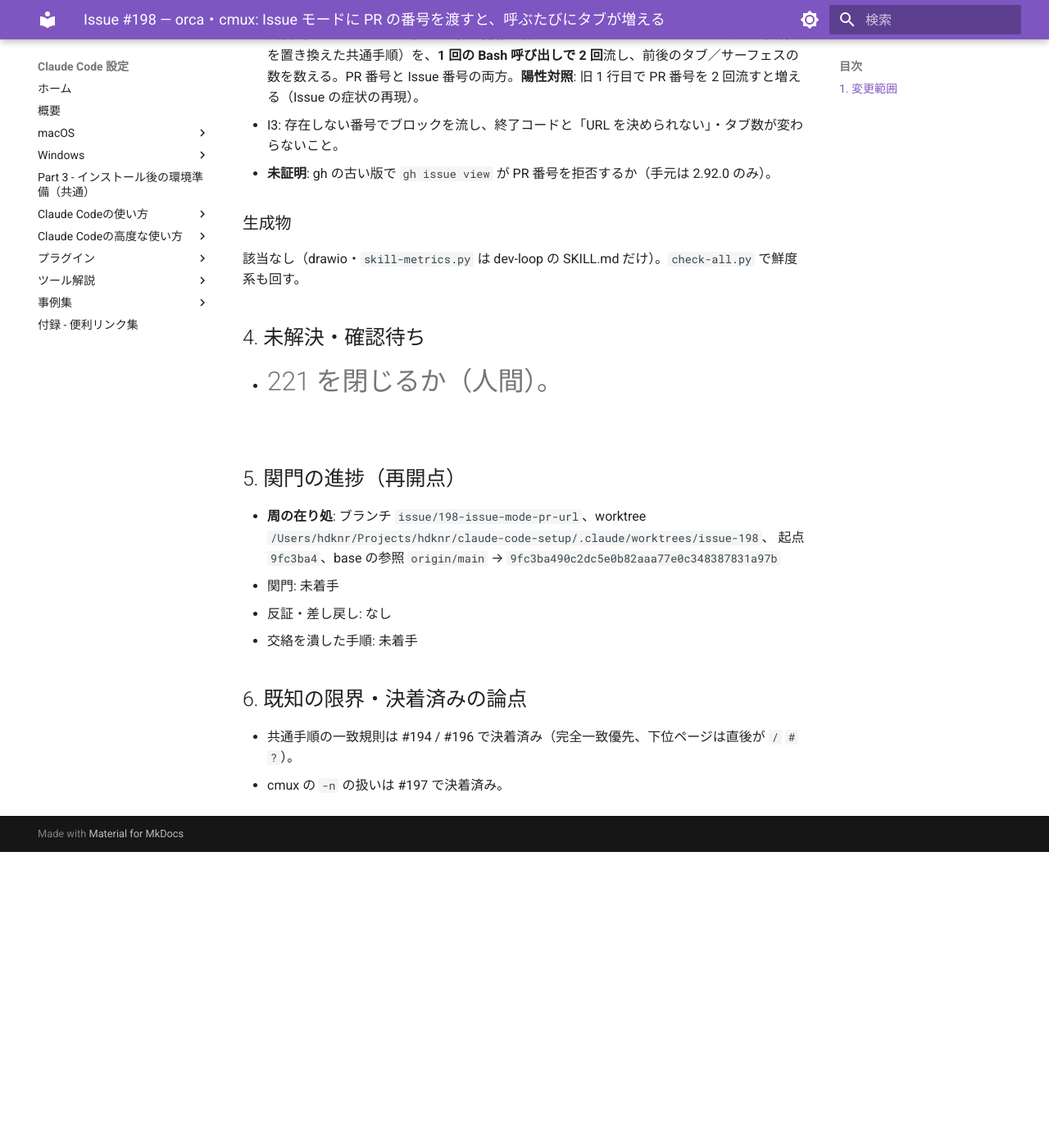
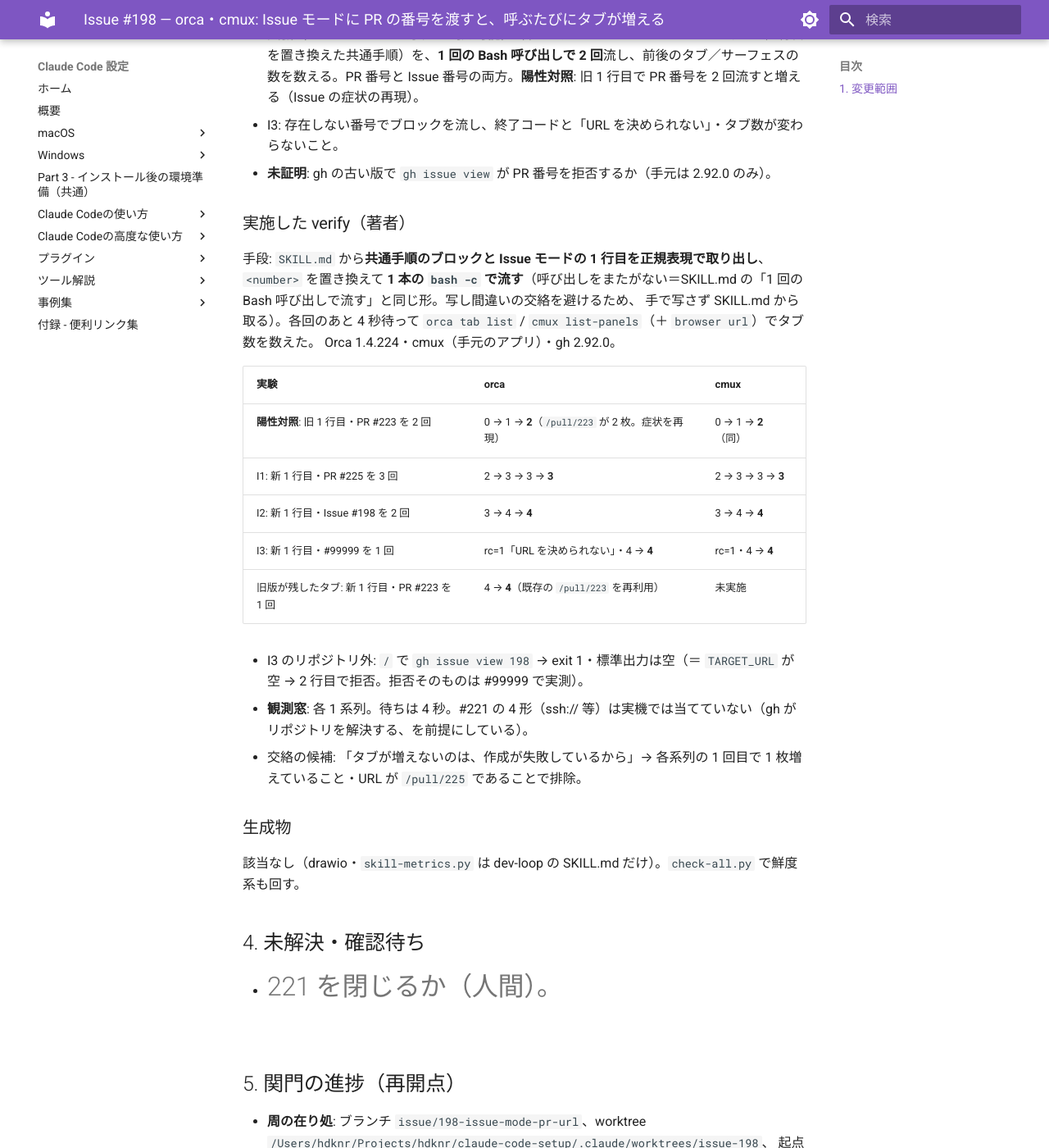
Before and after one commit to hdknr/claude-code-setup, an MkDocs documentation site: the page built from docs/plans/issue-198.md, in a window 1280 px wide and 1400 px high, scrolled down 2400 px. Shown: the whole window at 82% size. Built offline with MkDocs 1.6.1 and Material for MkDocs 9.7.7, drawn with Linux system fonts in a browser that asks for light colours; before the commit the page ends 3439 px from its top, so only the background shows below that; some of the changed text lies outside the part shown.

Commit message:
docs(plans): #198 の実機確認と再開点を書く
Co-Authored-By: Claude Opus 5.5 <noreply@anthropic.com>

```diff
--- a/docs/plans/issue-198.md
+++ b/docs/plans/issue-198.md
@@ -65,6 +65,25 @@
 - I3: 存在しない番号でブロックを流し、終了コードと「URL を決められない」・タブ数が変わらないこと。
 - **未証明**: gh の古い版で `gh issue view` が PR 番号を拒否するか（手元は 2.92.0 のみ）。
 
+### 実施した verify（著者）
+
+手段: `SKILL.md` から**共通手順のブロックと Issue モードの 1 行目を正規表現で取り出し**、`<number>` を置き換えて
+**1 本の `bash -c` で流す**（呼び出しをまたがない＝SKILL.md の「1 回の Bash 呼び出しで流す」と同じ形。写し間違いの交絡を避けるため、
+手で写さず SKILL.md から取る）。各回のあと 4 秒待って `orca tab list` / `cmux list-panels`（＋ `browser url`）でタブ数を数えた。
+Orca 1.4.224・cmux（手元のアプリ）・gh 2.92.0。
+
+| 実験 | orca | cmux |
+| --- | --- | --- |
+| **陽性対照**: 旧 1 行目・PR #223 を 2 回 | 0 → 1 → **2**（`/pull/223` が 2 枚。症状を再現） | 0 → 1 → **2**（同） |
+| I1: 新 1 行目・PR #225 を 3 回 | 2 → 3 → 3 → **3** | 2 → 3 → 3 → **3** |
+| I2: 新 1 行目・Issue #198 を 2 回 | 3 → 4 → **4** | 3 → 4 → **4** |
+| I3: 新 1 行目・#99999 を 1 回 | rc=1「URL を決められない」・4 → **4** | rc=1・4 → **4** |
+| 旧版が残したタブ: 新 1 行目・PR #223 を 1 回 | 4 → **4**（既存の `/pull/223` を再利用） | 未実施 |
+
+- I3 のリポジトリ外: `/` で `gh issue view 198` → exit 1・標準出力は空（＝ `TARGET_URL` が空 → 2 行目で拒否。拒否そのものは #99999 で実測）。
+- **観測窓**: 各 1 系列。待ちは 4 秒。#221 の 4 形（ssh:// 等）は実機では当てていない（gh がリポジトリを解決する、を前提にしている）。
+- 交絡の候補: 「タブが増えないのは、作成が失敗しているから」→ 各系列の 1 回目で 1 枚増えていること・URL が `/pull/225` であることで排除。
+
 ### 生成物
 
 該当なし（drawio・`skill-metrics.py` は dev-loop の SKILL.md だけ）。`check-all.py` で鮮度系も回す。
@@ -77,9 +96,10 @@
 
 - **周の在り処**: ブランチ `issue/198-issue-mode-pr-url`、worktree `/Users/hdknr/Projects/hdknr/claude-code-setup/.claude/worktrees/issue-198`、
   起点 `9fc3ba4`、base の参照 `origin/main` → `9fc3ba490c2dc5e0b82aaa77e0c348387831a97b`
-- 関門: 未着手
+- 実装: 済（コミット済み）。歯止め `check-all.py` 31/31 緑
+- 関門: 1 パス目へ（Verifier・`/code-review` とも未着手）
 - 反証・差し戻し: なし
-- 交絡を潰した手順: 未着手
+- 交絡を潰した手順: 陽性対照（旧 1 行目で症状を再現）・1 回目に増えることで「作成失敗」を排除（§3）
 
 ## 6. 既知の限界・決着済みの論点
 
```
